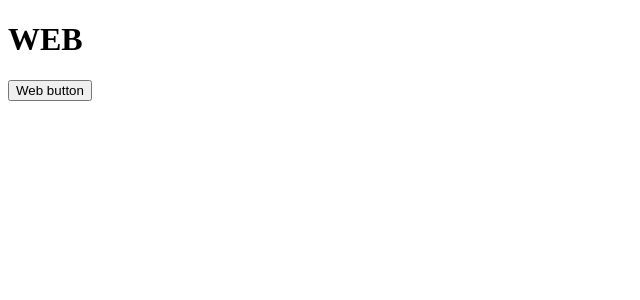
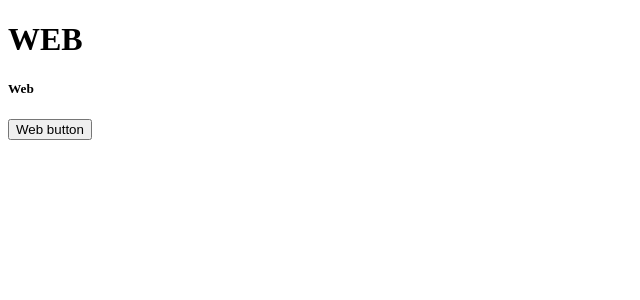
Before and after one commit to cassi10/turbo-gh-actions-test, a Next.js app in the folder apps/web/: page / in a window 1280 px wide. Shown: the top 300 px of the page, without its empty margins (0-640 px from the left). Built offline with nearby package versions, Linux system fonts and the light colour scheme.

Commit message:
updated files

```diff
--- a/apps/web/pages/index.tsx
+++ b/apps/web/pages/index.tsx
@@ -4,6 +4,7 @@ export default function Web() {
   return (
     <div>
       <h1>WEB</h1>
+      <h5>Web</h5>
       <Button>Web button</Button>
     </div>
   );
--- a/package.json
+++ b/package.json
@@ -8,7 +8,6 @@
   ],
   "scripts": {
     "build": "turbo run build",
-    "build:ci": "turbo run build --cache-dir=.turbo",
     "dev": "turbo run dev --parallel",
     "check-types": "turbo run check-types",
     "lint": "turbo run lint",
```
